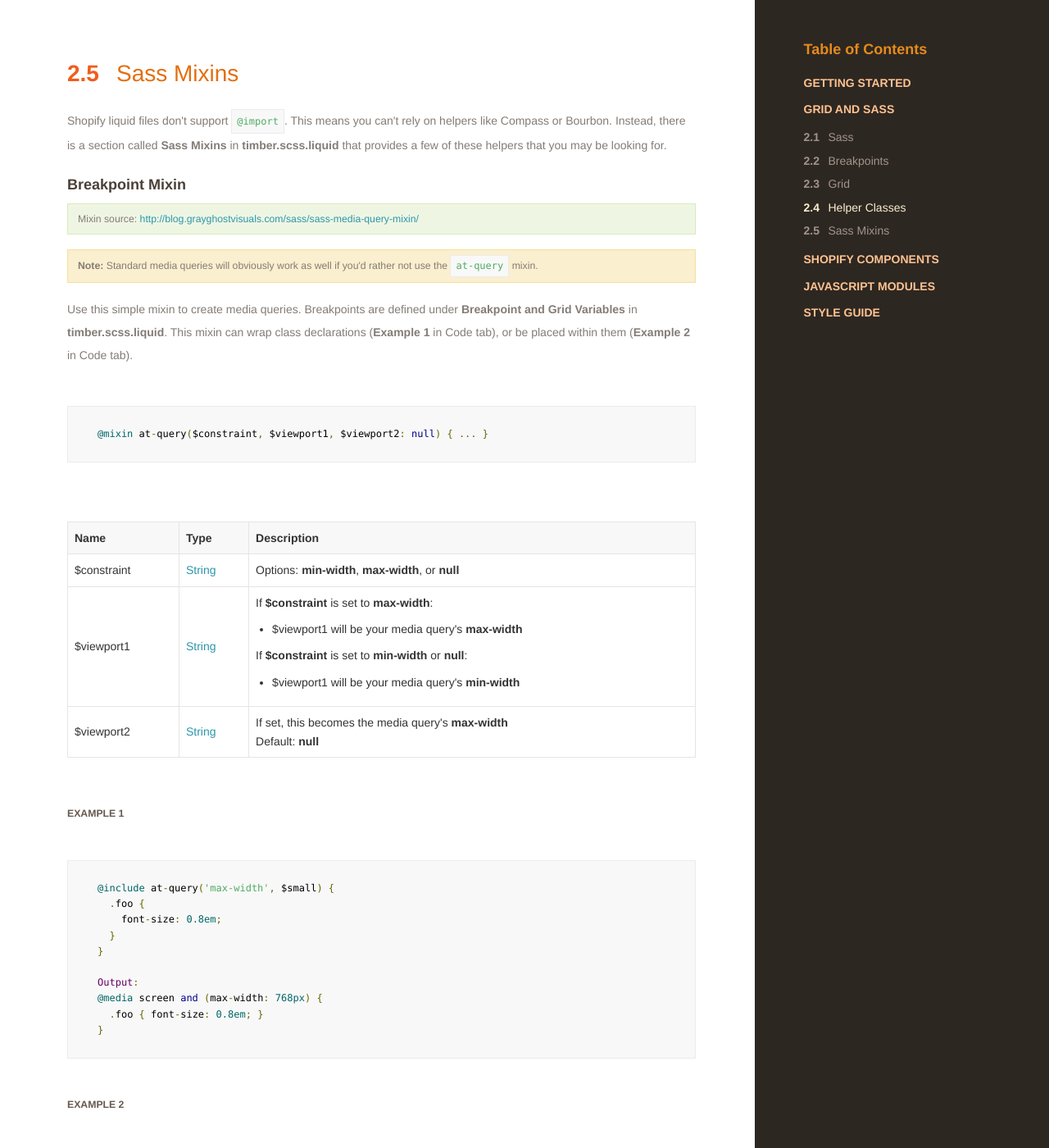
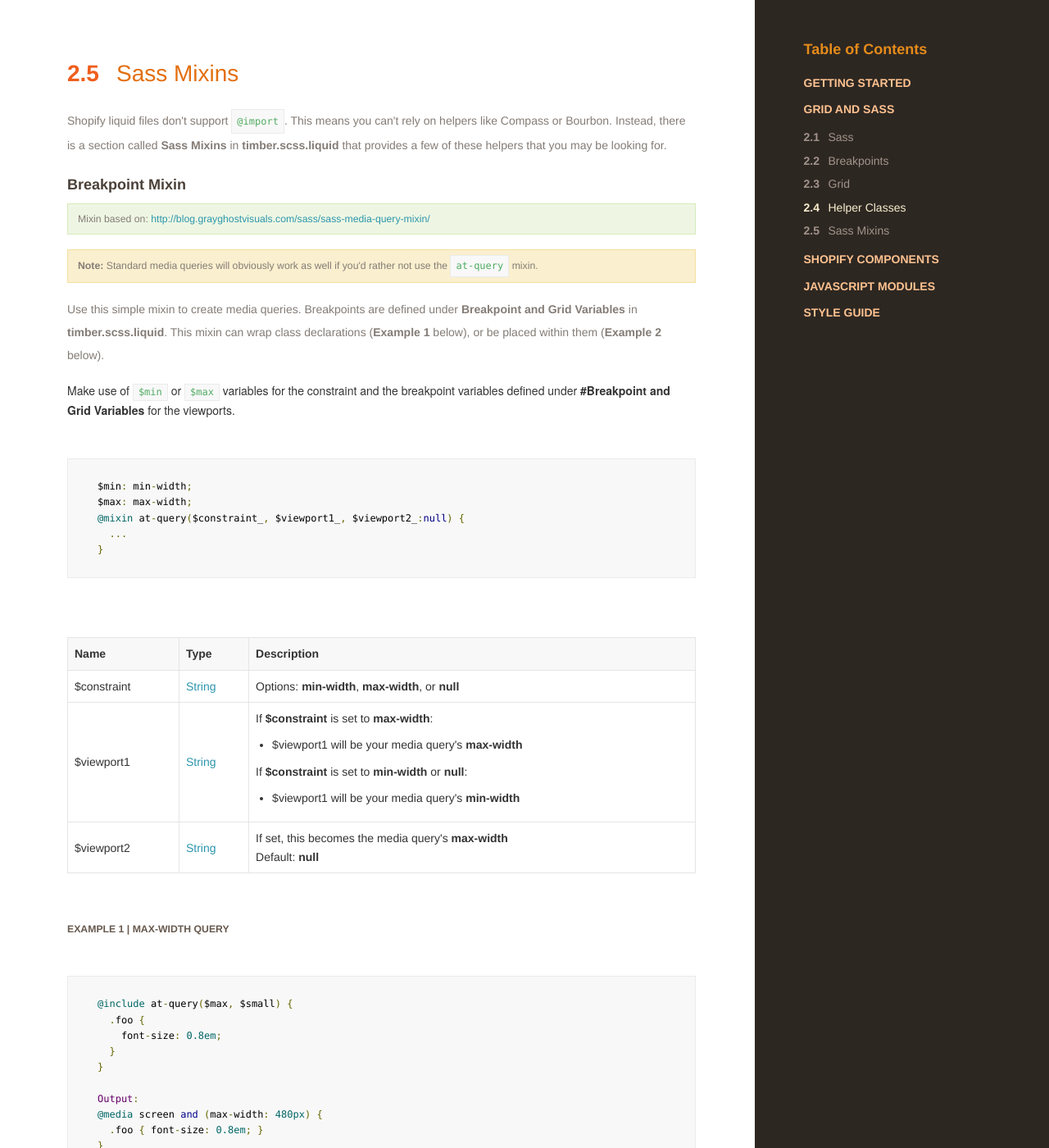
Before and after one commit to Shopify/Timber, a Jekyll site: the page built from index.html, in a window 1280 px wide and 1400 px high, scrolled down 10734 px. Shown: the whole window at 82% size. Built offline with Jekyll 4.4.1, drawn with Linux system fonts in a browser that asks for light colours; nearby versions of some CDN libraries; some web fonts are replaced; some of the changed text lies outside the part shown.

Commit message:
Update to at-query mixin docs

```diff
--- a/index.html
+++ b/index.html
@@ -650,12 +650,17 @@ $breakpoints: (
         <p class="docs-text">Shopify liquid files don't support <code>@import</code>. This means you can't rely on helpers like Compass or Bourbon. Instead, there is a section called <strong>Sass Mixins</strong> in <strong class="docs-strong">timber.scss.liquid</strong> that provides a few of these helpers that you may be looking for.</p>
 
         <h4 class="docs-h4">Breakpoint Mixin</h4>
-        <p class="docs-text--source">Mixin source: <a href="http://blog.grayghostvisuals.com/sass/sass-media-query-mixin/" class="docs-link">http://blog.grayghostvisuals.com/sass/sass-media-query-mixin/</a></p>
+        <p class="docs-text--source">Mixin based on: <a href="http://blog.grayghostvisuals.com/sass/sass-media-query-mixin/" class="docs-link">http://blog.grayghostvisuals.com/sass/sass-media-query-mixin/</a></p>
         <p class="docs-text--note"><strong class="docs-strong">Note:</strong> Standard media queries will obviously work as well if you'd rather not use the <code>at-query</code> mixin.</p>
-        <p class="docs-text">Use this simple mixin to create media queries. Breakpoints are defined under <strong>Breakpoint and Grid Variables</strong> in <strong class="docs-strong">timber.scss.liquid</strong>. This mixin can wrap class declarations (<strong class="docs-strong">Example 1</strong> in Code tab), or be placed within them (<strong class="docs-strong">Example 2</strong> in Code tab).</p>
-
-<pre>
-@mixin at-query($constraint, $viewport1, $viewport2: null) { ... }
+        <p class="docs-text">Use this simple mixin to create media queries. Breakpoints are defined under <strong>Breakpoint and Grid Variables</strong> in <strong class="docs-strong">timber.scss.liquid</strong>. This mixin can wrap class declarations (<strong class="docs-strong">Example 1</strong> below), or be placed within them (<strong class="docs-strong">Example 2</strong> below).</p>
+        <p>Make use of <code>$min</code> or <code>$max</code> variables for the constraint and the breakpoint variables defined under <strong class="docs-strong">#Breakpoint and Grid Variables</strong> for the viewports.</p>
+
+<pre>
+$min: min-width;
+$max: max-width;
+@mixin at-query($constraint_, $viewport1_, $viewport2_:null) {
+  ...
+}
 </pre>
 
         <div id="mixins-breakpoint-parameters" class="overflow-auto">
@@ -708,29 +713,36 @@ $breakpoints: (
         </div>
 
         <div id="mixins-breakpoint-code">
-          <h4 class="docs-example">Example 1</h4>
-<pre>
-@include at-query('max-width', $small) {
+          <h4 class="docs-example">Example 1 | Max-width query</h4>
+<pre>
+@include at-query($max, $small) {
   .foo {
     font-size: 0.8em;
   }
 }
 
 Output:
-@media screen and (max-width: 768px) {
+@media screen and (max-width: 480px) {
   .foo { font-size: 0.8em; }
 }
 </pre>
-        <h4 class="docs-example">Example 2</h4>
+        <h4 class="docs-example">Example 2 | Min and max-width query</h4>
+        <p class="docs-text">The first parameter is optional when creating in-between queries. The two following snippets generate the same output.</p>
 <pre>
 .foo {
-  @include at-query(null, 480px, 768px) {
+  @include at-query(null, $postSmall, $medium) {
     font-size: 0.8em;
   }
 }
 
+.foo {
+  @include at-query($postSmall, $medium) {
+    font-size: 0.8em;
+  }
+}
+
 Output:
-@media screen and (min-width: 480px) and (max-width: 768px) {
+@media screen and (min-width: 481px) and (max-width: 768px) {
   .foo { font-size: 0.8em; }
 }
 </pre>
```
